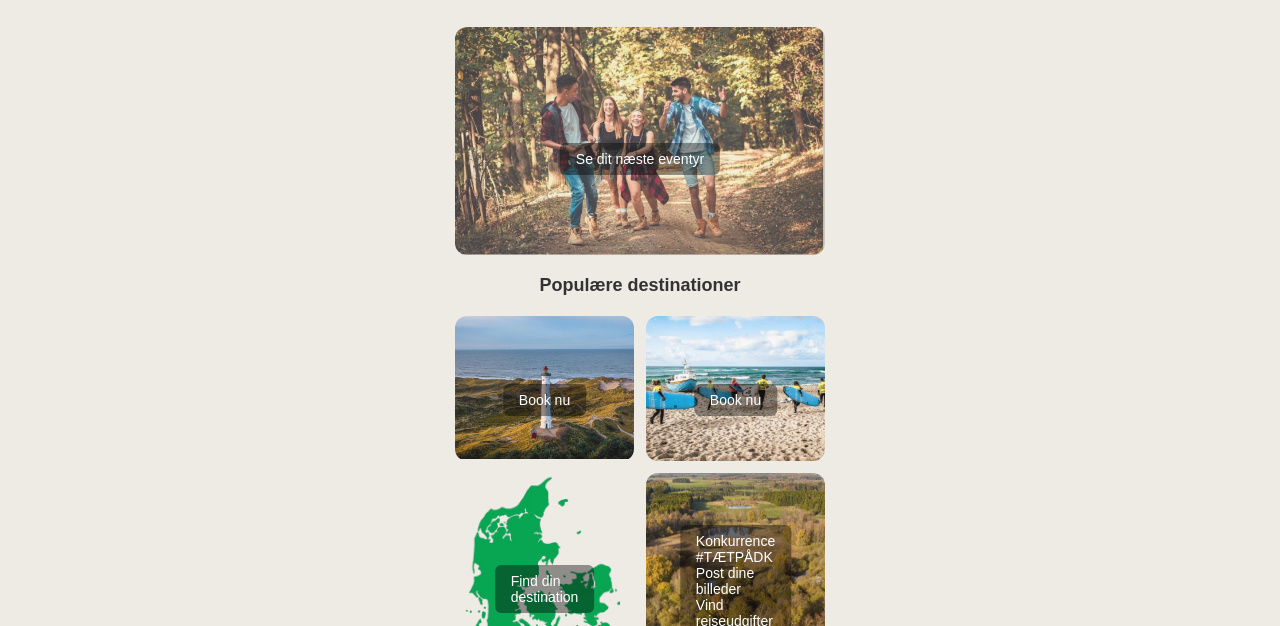
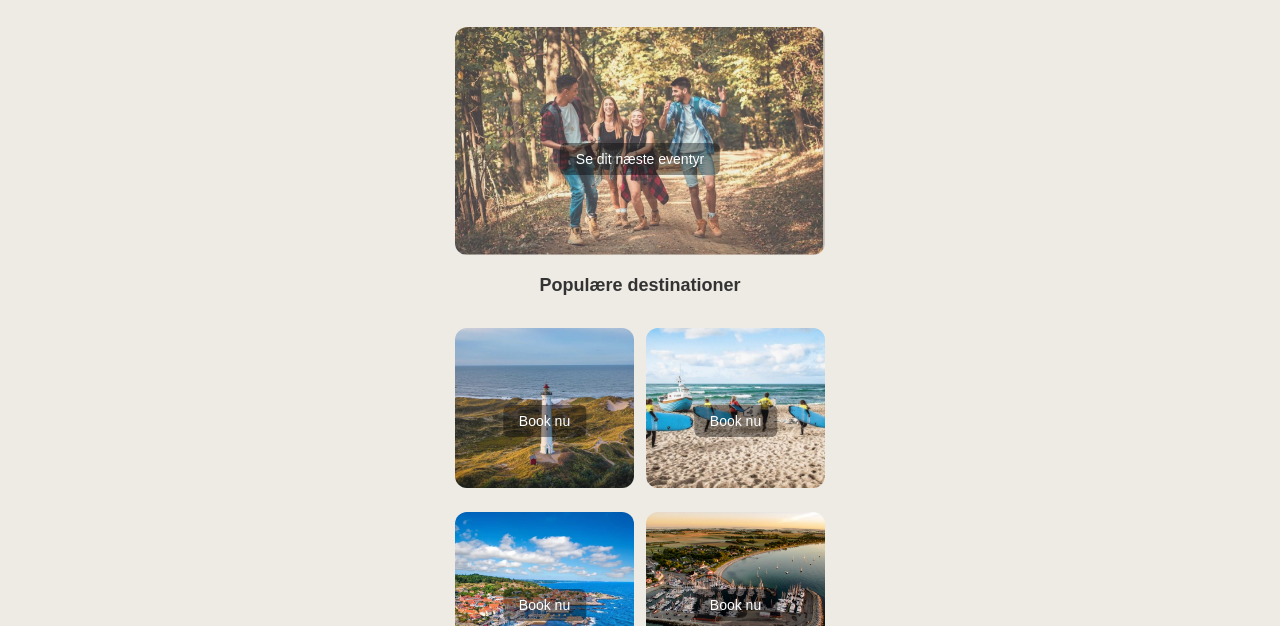
Before and after one commit to alexaniels/taetpaadkprojekt, a plain HTML site: page index.html in a window 1280 px wide. Shown: the part 174-800 px from the top of the page. Drawn offline with Linux system fonts and the light colour scheme.

Commit message:
added img

```diff
--- a/css/style.css
+++ b/css/style.css
@@ -148,14 +148,19 @@ main {
 
 /* Rækker med billeder */
 
-.row {
+.row,
+.galleri {
   display: flex;
+  flex-direction: row;
+  flex-wrap: wrap;
   gap: 12px;
   margin-top: 12px;
 }
 
 /* Bøjede hjørner til billede */
-.image-box {
+.image-box,
+.galleri {
+  object-fit: cover;
   position: relative;
   flex: 1;
   border-radius: 12px;
@@ -163,9 +168,18 @@ main {
 }
 
 .image-box img {
-  width: 100% !important;
+  object-fit: cover;
+  width: 100% /*!important*/;
   height: auto;
   display: block;
+  overflow: hidden;
+}
+.galleri img {
+  object-fit: cover;
+  width: 100% /*!important*/;
+  height: 10rem;
+  display: block;
+  overflow: hidden;
 }
 
 /* Tekstboks ovenpå billeder */
@@ -239,6 +253,6 @@ main .row:last-of-type {
   padding: 0.5em;
 }
 
-@media screen and (max-width: 768px) {
+@media screen and (max-width: 768px) { /*dette gør at teksten i footeren følger med siden, når den gøres mindre eller større*/
   .footer__section { width: 100%; }
 }
--- a/destination.css
+++ b/destination.css
@@ -81,7 +81,7 @@
   padding: 10px 14px;
   border-radius: 10px;
   border: 2px solid #556729;
-  background-color: #556729;
+  background-color: #F5F5F5;
   color: #fff;
   font-size: 16px;
   outline: none;
--- a/index.html
+++ b/index.html
@@ -38,18 +38,28 @@
   <h3 class="rubrik">Populære destinationer</h3>
 
   <div class="row">
-    <div class="image-box">
+    <div class="galleri">
       <img src="img/fyrtårn.jpg" alt="Fyrtårn">
       <a href="destination.html" class="overlay">Book nu</a>
     </div>
-    <div class="image-box">
+    <div class="galleri">
       <img src="img/surf.jpg" alt="Surf">
       <a href="destination.html" class="overlay">Book nu</a>
     </div>
   </div>
+  <!-- anden række -->
+  <div class="row">
+    <div class="galleri">
+      <img src="img/bornholm.jpg" alt="Bornholm">
+       <a href="destination.html" class="overlay">Book nu</a>
+    </div>
+      <div class="galleri">
+        <img src="img/samsoe.jpg" alt="Samsoe">
+      <a href="destination.html" class="overlay">Book nu</a>
+    </div>
+  </div>
 
-
-  <!-- Tredje række -->
+  <!-- fjerde række -->
   <div class="row">
     <div class="image-box">
       <img src="img/dkkort.png" alt="Danmarkskort">
```
Also changed, not shown: destination.html (+37 -2 lines), img/img1/etpar.jpg (added), img/img1/havhytten.png (added), img/img1/lynaes-surfcenter.jpg (added), img/img1/madlavning.jpg (added), img/img1/roervigcentretsshelter.jpg.webp (added), img/img1/slaggaardbankeshelter.jpg (added), img/img1/topiger1.jpg (added), 2 other files.
